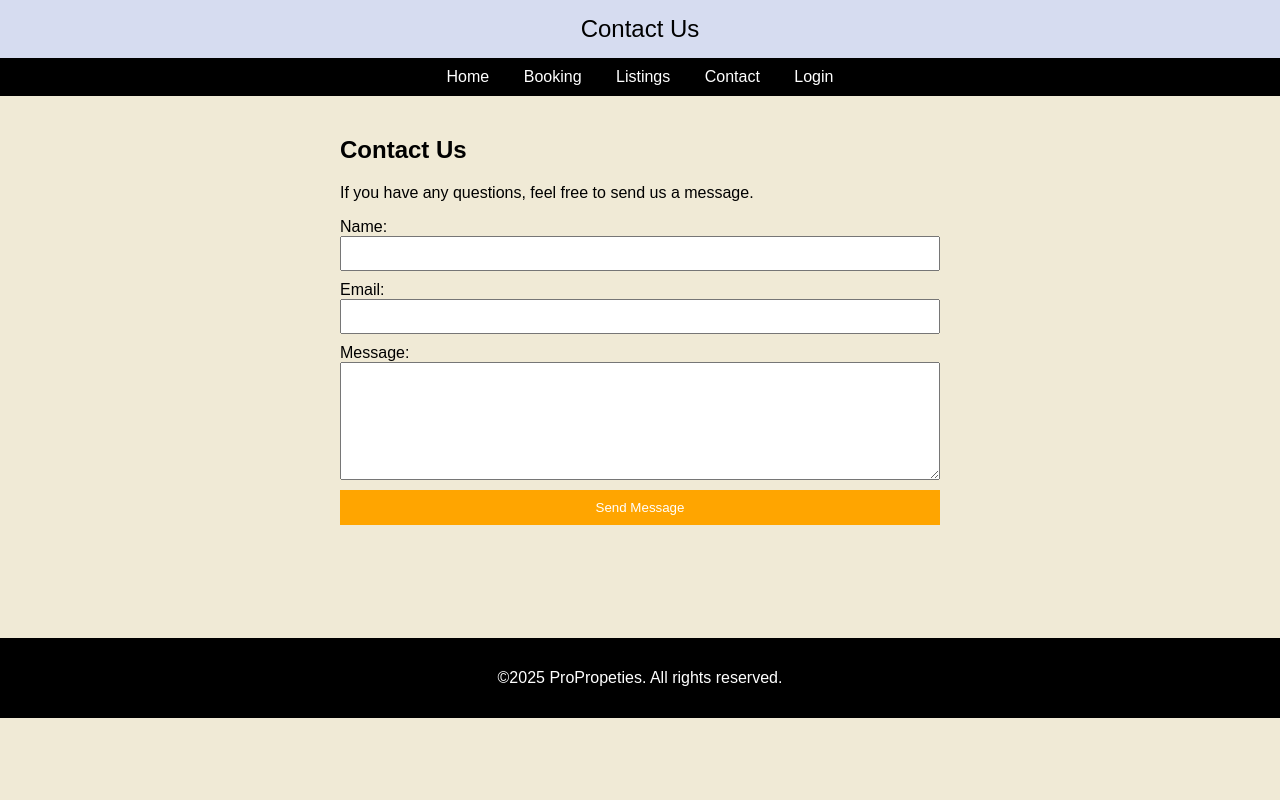
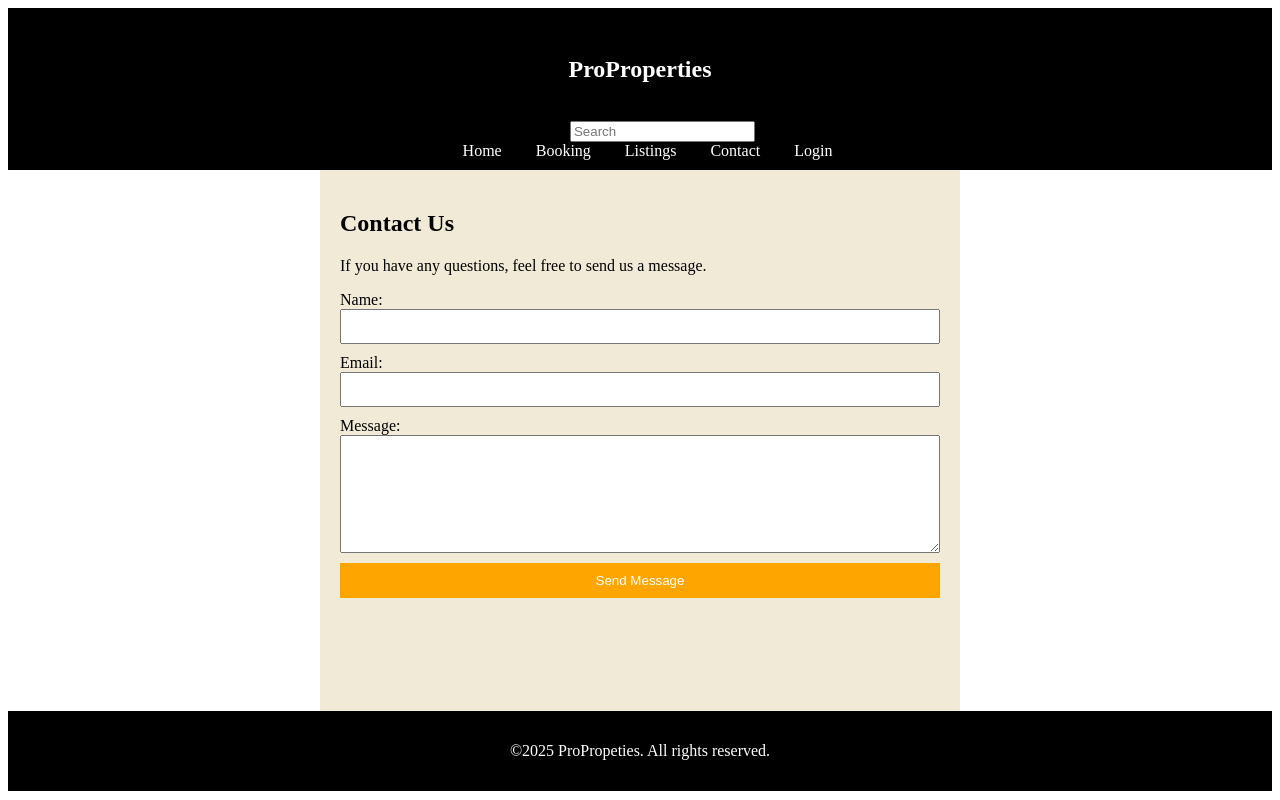
Before and after one commit to ccoffinn/ProProperties, a PHP site: page /project/contact.php in a window 1280 px wide. Run offline with PHP 8.4, Linux system fonts and the light colour scheme; some libraries are stand-ins or nearby versions.

Commit message:
Restructure and small compilations
Removed Project folder and restructured project layout. Moved searchbar into navbar.php. Included requires in main pages.

```diff
--- /dev/null
+++ b/contact.php
@@ -0,0 +1,50 @@
+<!DOCTYPE html>
+<head>
+    <title>Contact Us</title>
+    <link rel="stylesheet" type="text/css" href="">
+    <link rel="stylesheet" type="text/css" href="">
+    <link rel="stylesheet" href="">
+</head>
+
+<body>
+<header>
+    <?php
+    //require 'header.php';
+    require 'navbar.php';
+    ?>
+</header>
+
+<main>
+    <div style="padding: 20px; max-width: 600px; margin: auto; background-color: #F0EAD6;">
+        <h2>Contact Us</h2>
+        <p>If you have any questions, feel free to send us a message.</p>
+
+        <form action="contact.php" method="post" style="display: flex; flex-direction: column; height: 400px;">
+            <label for="name">Name:</label>
+            <input type="text" id="name" name="name" required style="padding: 8px; margin-bottom: 10px;">
+
+            <label for="email">Email:</label>
+            <input type="email" id="email" name="email" required style="padding: 8px; margin-bottom: 10px;">
+
+            <label for="message">Message:</label>
+            <textarea id="message" name="message" required style="padding: 8px; margin-bottom: 10px; height: 100px;"></textarea>
+
+            <button type="submit" style="background-color: orange; color: white; padding: 10px; border: none; cursor: pointer;">Send Message</button>
+        </form>
+
+        <?php
+        if ($_SERVER["REQUEST_METHOD"] == "POST") {
+            $name = ($_POST["name"]);
+            $email = ($_POST["email"]);
+            $message = ($_POST["message"]);
+
+            echo "<p style='color: green; margin-top: 10px;'>Thank you, $name! Your message has been received.</p>";
+        }
+        ?>
+    </div>
+</main>
+</body>
+
+<footer>
+    <?php require 'footer.php'; ?>
+</footer>
--- a/css/searchBar.css
+++ b/css/searchBar.css
@@ -1,9 +1,3 @@
-body{
-    display: flex;
-    align-items: center;
-    justify-content: center;
-}
-
 .search{
     width: max-content; /*Width is determined by the content inside it*/
     display: flex;
--- /dev/null
+++ b/footer.php
@@ -0,0 +1,4 @@
+<?php ?>
+<footer style="text-align: center; padding: 15px; background-color: black; color: white;">
+    <p>©2025 ProPropeties. All rights reserved.</p>
+</footer>
--- /dev/null
+++ b/navbar.php
@@ -0,0 +1,36 @@
+<?php ?>
+<nav style="background-color: black; padding: 10px;">
+    <ul style="list-style-type: none; margin: 0; padding: 0; text-align: center;">
+        <li style="display: inline; margin: 0 15px;">
+            <h2 style="color: white">ProProperties</h2>
+        </li>
+        <li style="display: inline; margin: 0 15px;">
+            <div class="container">
+                <!--Action for functionality, empty for now-->
+                <!--Search Bar Reference: https://www.youtube.com/watch?v=f6ocDCkCmhM -->
+                <form action="">
+                    <div class="search">
+                        <span class="search-icon material-symbols-outlined">search</span>
+                        <!--Placeholder is default text for search bar-->
+                        <input class="search-input" type="search" placeholder="Search">
+                    </div>
+                </form>
+            </div>
+        </li>
+        <li style="display: inline; margin: 0 15px;">
+            <a href="index.php" style="color: white; text-decoration: none;">Home</a>
+        </li>
+        <li style="display: inline; margin: 0 15px;">
+            <a href="booking.php" style="color: white; text-decoration: none;">Booking</a>
+        </li>
+        <li style="display: inline; margin: 0 15px;">
+            <a href="listings.php" style="color: white; text-decoration: none;">Listings</a>
+        </li>
+        <li style="display: inline; margin: 0 15px;">
+            <a href="contact.php" style="color: white; text-decoration: none;">Contact</a>
+        </li>
+        <li style="display: inline; margin: 0 15px;">
+            <a href="login.php" style="color: white; text-decoration: none;">Login</a>
+        </li>
+    </ul>
+</nav>
--- a/project/contact.php
+++ /dev/null
@@ -1,35 +0,0 @@
-<?php
-$title = "Contact Us";
-require 'header.php';
-require 'navbar.php';
-?>
-
-<div style="padding: 20px; max-width: 600px; margin: auto; background-color: #F0EAD6;">
-    <h2>Contact Us</h2>
-    <p>If you have any questions, feel free to send us a message.</p>
-
-    <form action="contact.php" method="post" style="display: flex; flex-direction: column; height: 400px;">
-        <label for="name">Name:</label>
-        <input type="text" id="name" name="name" required style="padding: 8px; margin-bottom: 10px;">
-
-        <label for="email">Email:</label>
-        <input type="email" id="email" name="email" required style="padding: 8px; margin-bottom: 10px;">
-
-        <label for="message">Message:</label>
-        <textarea id="message" name="message" required style="padding: 8px; margin-bottom: 10px; height: 100px;"></textarea>
-
-        <button type="submit" style="background-color: orange; color: white; padding: 10px; border: none; cursor: pointer;">Send Message</button>
-    </form>
-
-    <?php
-    if ($_SERVER["REQUEST_METHOD"] == "POST") {
-        $name = ($_POST["name"]);
-        $email = ($_POST["email"]);
-        $message = ($_POST["message"]);
-
-        echo "<p style='color: green; margin-top: 10px;'>Thank you, $name! Your message has been received.</p>";
-    }
-    ?>
-</div>
-
-<?php require 'footer.php'; ?>
--- a/project/footer.php
+++ /dev/null
@@ -1,4 +0,0 @@
-<?php?>
-<footer style="text-align: center; padding: 15px; background-color: black; color: white;">
-    <p>©2025 ProPropeties. All rights reserved.</p>
-</footer>
--- a/project/header.php
+++ /dev/null
@@ -1,30 +0,0 @@
-<?php
-$title;
-?>
-<!DOCTYPE html>
-<html lang="en">
-<head>
-    <meta charset="UTF-8">
-    <meta name="viewport" content="width=device-width, initial-scale=1.0">
-    <title><?php echo ($title); ?></title>
-    <style>
-        body {
-            font-family: sans-serif;
-            margin: 0;
-            padding: 0;
-            background-color: #F0EAD6;
-        }
-        .header {
-            background-color: #D6DCF0;
-            color: black;
-            text-align: center;
-            padding: 15px;
-            font-size: 24px;
-        }
-    </style>
-</head>
-<body>
-
-<div class="header">
-    <?php echo ($title); ?>
-</div>
--- a/project/navbar.php
+++ /dev/null
@@ -1,20 +0,0 @@
-<?php?>
-<nav style="background-color: black; padding: 10px;">
-    <ul style="list-style-type: none; margin: 0; padding: 0; text-align: center;">
-        <li style="display: inline; margin: 0 15px;">
-            <a href="index.php" style="color: white; text-decoration: none;">Home</a>
-        </li>
-        <li style="display: inline; margin: 0 15px;">
-            <a href="booking.php" style="color: white; text-decoration: none;">Booking</a>
-        </li>
-        <li style="display: inline; margin: 0 15px;">
-            <a href="listings.php" style="color: white; text-decoration: none;">Listings</a>
-        </li>
-        <li style="display: inline; margin: 0 15px;">
-            <a href="contact.php" style="color: white; text-decoration: none;">Contact</a>
-        </li>
-        <li style="display: inline; margin: 0 15px;">
-            <a href="login.php" style="color: white; text-decoration: none;">Login</a>
-        </li>
-    </ul>
-</nav>
```
Also changed, not shown: css/index.css (+3 -7 lines), header.php (added, +30 -0 lines), index.php (+8 -19 lines), json/houses.json (+5 -5 lines), images/butternutHouse.jpg (added), images/kensingtonHouse.jpg (added), images/norwayHouse.jpg (added), images/novickHouse.jpg (added), images/orlayHouse.jpg (added).
